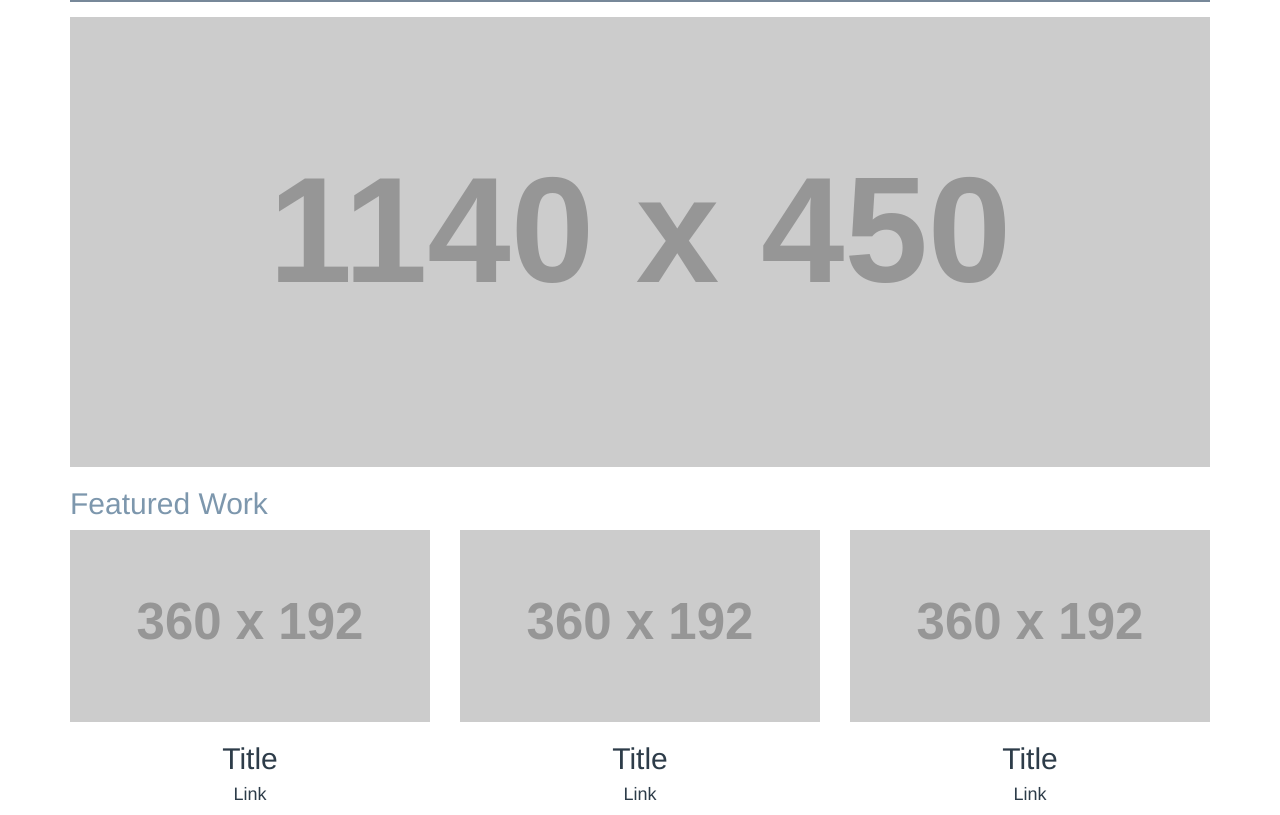
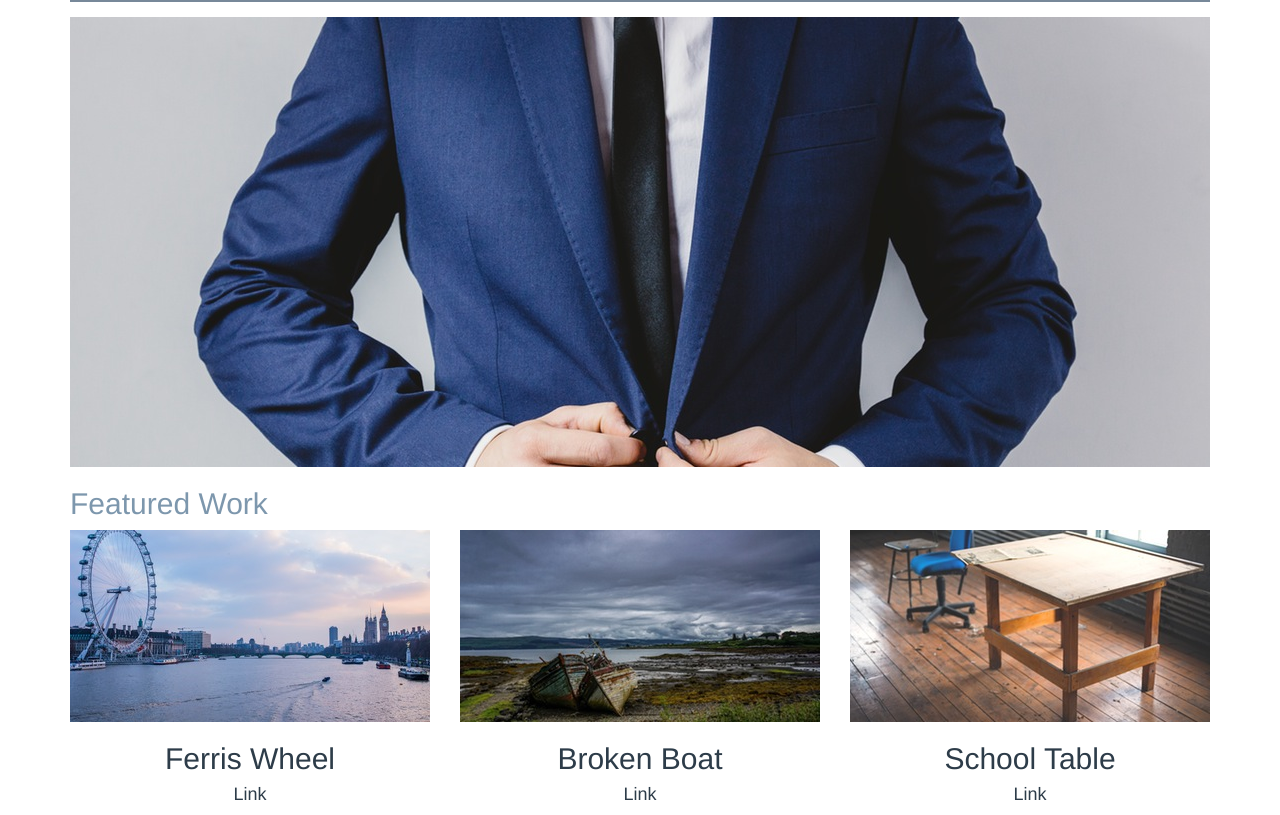
Before and after one commit to tajordan88/Udacity_Portfolio, a plain HTML site: page index.html in a window 1280 px wide. Shown: the part 119-934 px from the top of the page. Drawn offline with nearby package versions, Linux system fonts and the light colour scheme; placeholder pictures from the web are drawn by us.

Commit message:
Add picture links to html

```diff
--- a/index.html
+++ b/index.html
@@ -40,9 +40,9 @@
         <div class="row">
           <div class="col-md-12 featured">
             <picture>
-              <source media="(max-width: 992px)" srcset="http://placehold.it/380x192"/>
-              <source media="(max-width: 1200px)" srcset="http://placehold.it/940x350"/>
-              <img src="http://placehold.it/1140x450" alt="portfolio picture main">
+              <source media="(max-width: 992px)" srcset="images/suit_380x192.jpg"/>
+              <source media="(max-width: 1200px)" srcset="images/suit_940x350.jpg"/>
+              <img src="images/suit_1140x450.jpg" alt="suit">
             </picture>
           </div>
         </div>
@@ -56,29 +56,29 @@
         <div class="row">
           <div class="col-md-4 text-center articleInfo">
             <picture>
-              <source media="(max-width: 992px)" srcset="http://placehold.it/360x192"/>
-              <source media="(max-width: 1200px)" srcset="http://placehold.it/294x192"/>
-              <img class="featured" src="http://placehold.it/360x192" alt="portfolio picture 1">
+              <source media="(max-width: 992px)" srcset="images/ferriswheel_360x192.jpg"/>
+              <source media="(max-width: 1200px)" srcset="images/ferriswheel_294x192.jpg"/>
+              <img class="featured" src="images/ferriswheel_360x192.jpg" alt="ferris wheel">
             </picture>
-            <h2>Title</h2>
+            <h2>Ferris Wheel</h2>
             <h4>Link</h4>
           </div>
           <div class="col-md-4 text-center articleInfo">
             <picture>
-              <source media="(max-width: 992px)" srcset="http://placehold.it/360x192"/>
-              <source media="(max-width: 1200px)" srcset="http://placehold.it/294x192"/>
-              <img class="featured" src="http://placehold.it/360x192" alt="portfolio picture 2">
+              <source media="(max-width: 992px)" srcset="images/brokenboat_360x192.jpg"/>
+              <source media="(max-width: 1200px)" srcset="images/brokenboat_294x192.jpg"/>
+              <img class="featured" src="images/brokenboat_360x192.jpg" alt="broken boat">
             </picture>
-            <h2>Title</h2>
+            <h2>Broken Boat</h2>
             <h4>Link</h4>
           </div>
           <div class="col-md-4 text-center articleInfo">
             <picture>
-              <source media="(max-width: 992px)" srcset="http://placehold.it/360x192"/>
-              <source media="(max-width: 1200px)" srcset="http://placehold.it/294x192"/>
-              <img class="featured" src="http://placehold.it/360x192" alt="portfolio picture 3">
+              <source media="(max-width: 992px)" srcset="images/table_360x192.jpeg"/>
+              <source media="(max-width: 1200px)" srcset="images/table_294x192.jpeg"/>
+              <img class="featured" src="images/table_360x192.jpeg" alt="school table">
             </picture>
-            <h2>Title</h2>
+            <h2>School Table</h2>
             <h4>Link</h4>
           </div>
         </div>
```
